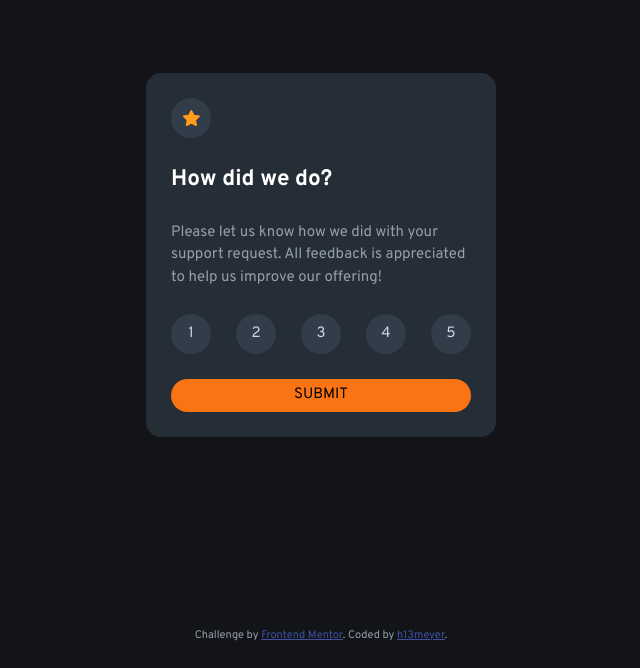
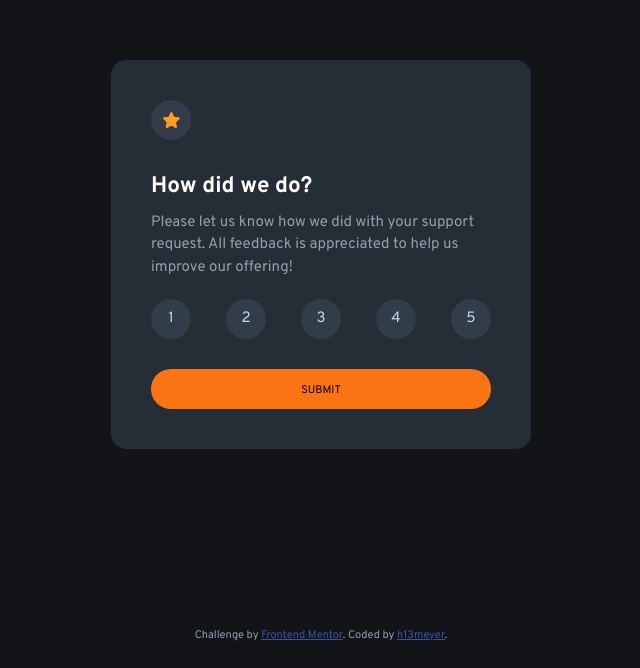
Before and after one commit to h13meyer/interactive-rating-component, a plain HTML site: page index.html in a window 1280 px wide. Shown: the part 132-800 px from the top of the page, without its empty margins (319-959 px from the left). Drawn offline with Linux system fonts and the light colour scheme.

Commit message:
fix spacings and sizes

```diff
--- a/index.html
+++ b/index.html
@@ -15,9 +15,10 @@
     <main>
       <div class="content">
         <section class="card" id="rating-section">
-          <div class="circle">
+          <div class="circle" style="margin-bottom: 10px;">
             <img src="./images/icon-star.svg" alt="Icon Star">
           </div>
+          <div class="info">
             <h1>
               How did we do?
             </h1>
@@ -25,7 +26,8 @@
               Please let us know how we did with your support request. All feedback is appreciated
             to help us improve our offering!
             </p>
-          <div class="rating-scale">
+          </div>
+          <div class="rating-scale" style="margin-bottom: 10px;">
             <button id="rating-1" class="circle rating-button" onclick="selectRating(1)">1</button>
             <button id="rating-2" class="circle rating-button" onclick="selectRating(2)">2</button>
             <button id="rating-3" class="circle rating-button" onclick="selectRating(3)">3</button>
@@ -33,7 +35,7 @@
             <button id="rating-5" class="circle rating-button" onclick="selectRating(5)">5</button>
           </div>
           <button class="primary-button" onclick="submit()">
-            SUBMIT
+            submit
           </button>
         </section>
 
@@ -42,6 +44,7 @@
           <h2 id="result">
             No selection yet!
           </h2>
+          <div class="info" style="text-align: center;">
             <h1>
               Thank you!
             </h1>
@@ -49,6 +52,7 @@
               We appreciate you taking the time to give a rating. If you ever need more support,
               don’t hesitate to get in touch!
             </p>
+          </div>
         </section>
       </div>
 
--- a/styling.css
+++ b/styling.css
@@ -12,14 +12,16 @@ body {
 }
 h1 {
     color: white;
+    margin-bottom: 0.5rem;
 }
 h2 {
     margin: auto;
+    margin-bottom: 10px;
     background-color: var(--dark-blue);
     filter: brightness(135%);
     color: var(--primary-orange);
     padding: 5px 15px;
-    font-size: 1rem;
+    font-size: 0.8rem;
     font-weight: 400;
     border-radius: 50px;
 }
@@ -38,10 +40,10 @@ main {
 .card {
     display: flex;
     flex-direction: column;
-    gap: 25px;
-    max-width: 350px;
+    gap: 20px;
+    max-width: 420px;
     background-color: var(--dark-blue);
-    padding: 25px;
+    padding: 40px;
     border-radius: 15px;
 }
 .circle {
@@ -69,7 +71,7 @@ main {
     filter: none;
     color: black;
 }
-.rating-button + .selected {
+.rating-button.selected {
     background-color: white;
     filter: none;
     color: black;
@@ -80,7 +82,9 @@ main {
     color: black;
     border-style: none;
     border-radius: 50px;
-    padding: 5px;
+    padding: 8px;
+    font-variant: small-caps;
+    font-size: 1rem;
 }
 .primary-button:hover {
     background-color: white;
```
Lines whose indentation alone changed are shown as unchanged.
